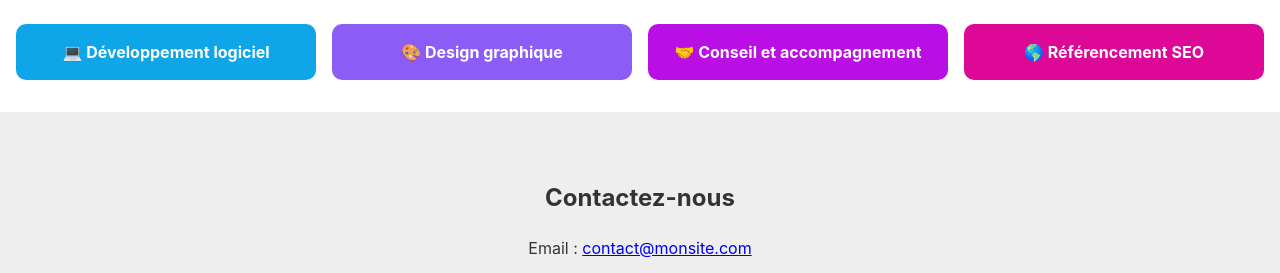
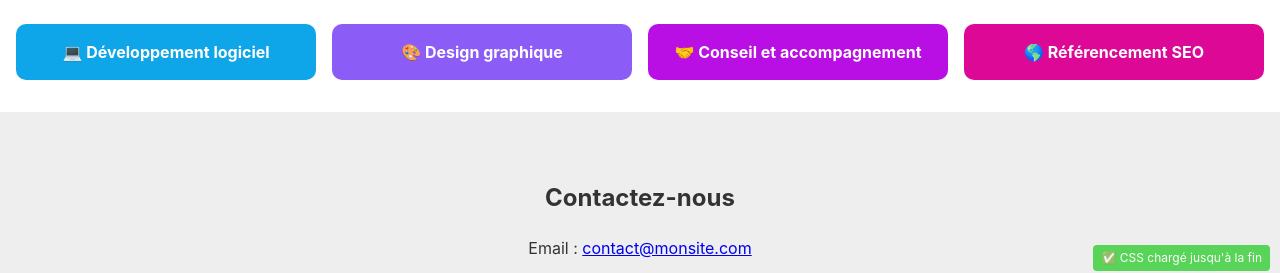
Before and after one commit to renaudespinasse-arch/site-vitrine, a plain HTML site: page index.html in a window 1280 px wide. Shown: the part 519-792 px from the top of the page. Drawn offline with Linux system fonts and the light colour scheme.

Commit message:
test robustesse.css

```diff
--- a/style.css
+++ b/style.css
@@ -246,3 +246,17 @@ footer {
     border: 5px solid red;
   }
 }
+/* ======= TEST CSS ROBUSTESSE ======= */
+body::after {
+  content: "✅ CSS chargé jusqu'à la fin";
+  position: fixed;
+  bottom: 10px;
+  right: 10px;
+  background: limegreen;
+  color: white;
+  font-size: 0.75rem;
+  padding: 0.25rem 0.5rem;
+  border-radius: 4px;
+  opacity: 0.8;
+  z-index: 9999;
+}
```
